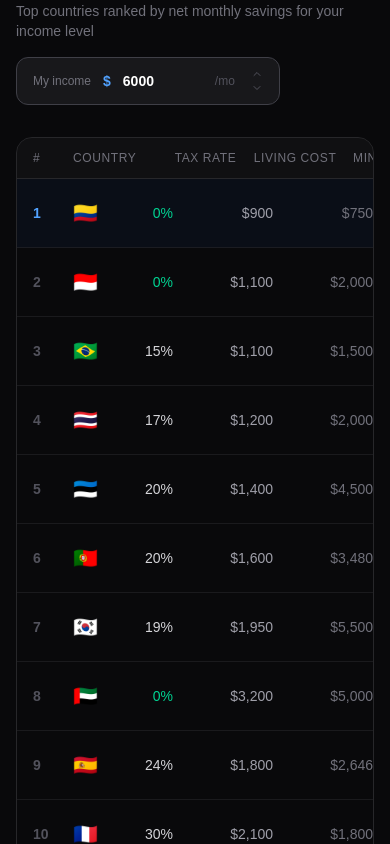
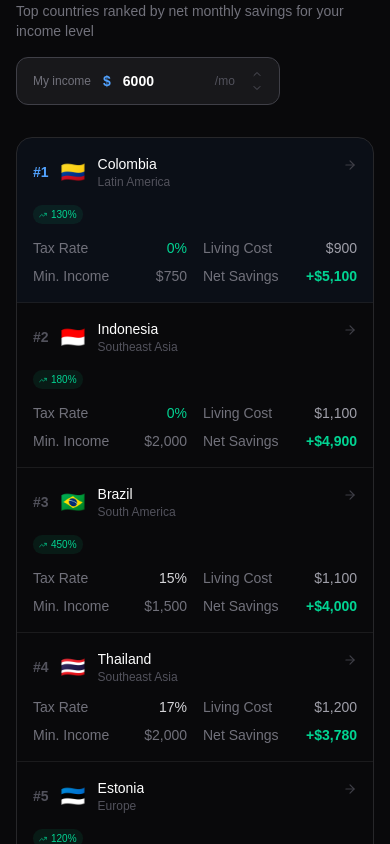
Before and after one commit to Florin169/Nomad-visa, a Next.js app: page / in a window 390 px wide. Shown: the part 1020-1864 px from the top of the page. Built offline with nearby package versions, Linux system fonts and the light colour scheme.

Commit message:
feat: improve mobile responsiveness with country cards

```diff
--- a/app/page.tsx
+++ b/app/page.tsx
@@ -36,8 +36,8 @@ function GlobalTaxIndex({ income, search }: { income: number; search: string })
 
   return (
     <div className="overflow-hidden rounded-2xl border border-zinc-800 bg-zinc-950">
-      {/* Table header - Semantic Header for Table */}
-      <div className="grid grid-cols-[40px_1fr_100px_100px_100px_120px] gap-0 px-4 sm:px-5 py-3 border-b border-zinc-800 bg-zinc-900/50 overflow-x-auto">
+      {/* Table header - desktop only */}
+      <div className="hidden sm:grid grid-cols-[40px_1fr_100px_100px_100px_120px] gap-0 px-5 py-3 border-b border-zinc-800 bg-zinc-900/50">
         {["#", "Country", "Tax Rate", "Living Cost", "Min. Income", "Net Savings/mo"].map(
           (h, i) => (
             <span
@@ -53,13 +53,13 @@ function GlobalTaxIndex({ income, search }: { income: number; search: string })
       </div>
 
       {/* Rows */}
-      <div className="divide-y divide-zinc-800/60 overflow-x-auto">
+      <div className="divide-y divide-zinc-800/60">
         {filtered.map(({ country, savings }, i) => {
           const isTop = i === 0 && !search;
           const qualifies = savings.qualifies;
           const positive = savings.monthlySavings > 0;
 
-          const originalRank = ranked.findIndex(r => r.country.id === country.id) + 1;
+          const originalRank = ranked.findIndex((r) => r.country.id === country.id) + 1;
 
           return (
             <motion.a
@@ -70,14 +70,102 @@ function GlobalTaxIndex({ income, search }: { income: number; search: string })
               transition={{ delay: i * 0.04, duration: 0.3 }}
               title={`View 2026 tax and visa details for ${country.name}`}
               className={`
-                grid grid-cols-[40px_1fr_100px_100px_100px_120px] gap-0 px-4 sm:px-5 py-4 items-center
-                hover:bg-zinc-900/60 transition-colors group cursor-pointer
+                block px-4 py-4 hover:bg-zinc-900/60 transition-colors group cursor-pointer
+                sm:grid sm:grid-cols-[40px_1fr_100px_100px_100px_120px] sm:gap-0 sm:px-5 sm:py-4 sm:items-center
                 ${isTop ? "bg-blue-500/5" : ""}
               `}
             >
+              {/* Mobile layout */}
+              <div className="sm:hidden space-y-3">
+                {/* Top row */}
+                <div className="flex items-start justify-between gap-3">
+                  <div className="flex items-center gap-3 min-w-0">
+                    <span
+                      className={`text-sm font-bold tabular-nums ${
+                        isTop ? "text-blue-400" : "text-zinc-600"
+                      }`}
+                    >
+                      #{originalRank}
+                    </span>
+
+                    <span className="text-xl" role="img" aria-label={`${country.name} flag`}>
+                      {country.flag}
+                    </span>
+
+                    <div className="min-w-0">
+                      <p className="text-sm font-medium text-white truncate">{country.name}</p>
+                      <p className="text-xs text-zinc-600 truncate">{country.region}</p>
+                    </div>
+                  </div>
+
+                  <ArrowRight
+                    size={14}
+                    className="mt-1 shrink-0 text-zinc-700 group-hover:text-zinc-500 transition-colors"
+                  />
+                </div>
+
+                {/* Trending */}
+                {country.trending && (
+                  <div>
+                    <span className="inline-flex items-center gap-1 text-[10px] text-emerald-400 bg-emerald-500/10 px-1.5 py-0.5 rounded-full whitespace-nowrap">
+                      <TrendingUp size={8} />
+                      {country.searchVelocity}%
+                    </span>
+                  </div>
+                )}
+
+                {/* Stats */}
+                <div className="grid grid-cols-2 gap-x-4 gap-y-2 text-sm">
+                  <div className="flex justify-between gap-2">
+                    <span className="text-zinc-500">Tax Rate</span>
+                    <span
+                      className={`font-medium tabular-nums ${
+                        country.taxRate === 0
+                          ? "text-emerald-400"
+                          : country.taxRate > 0.3
+                          ? "text-red-400"
+                          : "text-zinc-300"
+                      }`}
+                    >
+                      {(country.taxRate * 100).toFixed(0)}%
+                    </span>
+                  </div>
+
+                  <div className="flex justify-between gap-2">
+                    <span className="text-zinc-500">Living Cost</span>
+                    <span className="text-zinc-400 tabular-nums">{fmt(country.avgLivingCost)}</span>
+                  </div>
+
+                  <div className="flex justify-between gap-2">
+                    <span className="text-zinc-500">Min. Income</span>
+                    <span className="text-zinc-500 tabular-nums">{fmt(country.minIncome)}</span>
+                  </div>
+
+                  <div className="flex justify-between gap-2">
+                    <span className="text-zinc-500">Net Savings</span>
+                    {!qualifies ? (
+                      <span className="text-xs text-zinc-600 bg-zinc-800 px-2 py-1 rounded-lg">
+                        Below min.
+                      </span>
+                    ) : (
+                      <span
+                        className={`font-semibold tabular-nums ${
+                          positive ? "text-emerald-400" : "text-red-400"
+                        }`}
+                      >
+                        {positive ? "+" : ""}
+                        {fmt(savings.monthlySavings)}
+                      </span>
+                    )}
+                  </div>
+                </div>
+              </div>
+
+              {/* Desktop layout */}
+              <>
                 {/* Rank */}
                 <span
-                className={`text-sm font-bold tabular-nums ${
+                  className={`hidden sm:block text-sm font-bold tabular-nums ${
                     isTop ? "text-blue-400" : "text-zinc-600"
                   }`}
                 >
@@ -85,8 +173,10 @@ function GlobalTaxIndex({ income, search }: { income: number; search: string })
                 </span>
 
                 {/* Country */}
-              <div className="flex items-center gap-3 min-w-0">
-                <span className="text-xl" role="img" aria-label={`${country.name} flag`}>{country.flag}</span>
+                <div className="hidden sm:flex items-center gap-3 min-w-0">
+                  <span className="text-xl" role="img" aria-label={`${country.name} flag`}>
+                    {country.flag}
+                  </span>
                   <div className="min-w-0">
                     <p className="text-sm font-medium text-white truncate">{country.name}</p>
                     <p className="text-xs text-zinc-600 truncate">{country.region}</p>
@@ -101,7 +191,7 @@ function GlobalTaxIndex({ income, search }: { income: number; search: string })
 
                 {/* Tax Rate */}
                 <span
-                className={`text-sm text-right font-medium tabular-nums ${
+                  className={`hidden sm:block text-sm text-right font-medium tabular-nums ${
                     country.taxRate === 0
                       ? "text-emerald-400"
                       : country.taxRate > 0.3
@@ -113,17 +203,17 @@ function GlobalTaxIndex({ income, search }: { income: number; search: string })
                 </span>
 
                 {/* Living Cost */}
-              <span className="text-sm text-right text-zinc-400 tabular-nums">
+                <span className="hidden sm:block text-sm text-right text-zinc-400 tabular-nums">
                   {fmt(country.avgLivingCost)}
                 </span>
 
                 {/* Min Income */}
-              <span className="text-sm text-right text-zinc-500 tabular-nums">
+                <span className="hidden sm:block text-sm text-right text-zinc-500 tabular-nums">
                   {fmt(country.minIncome)}
                 </span>
 
                 {/* Net Savings */}
-              <div className="flex items-center justify-end gap-2">
+                <div className="hidden sm:flex items-center justify-end gap-2">
                   {!qualifies ? (
                     <span className="text-xs text-zinc-600 bg-zinc-800 px-2 py-1 rounded-lg">
                       Below min.
@@ -143,9 +233,11 @@ function GlobalTaxIndex({ income, search }: { income: number; search: string })
                     className="text-zinc-700 group-hover:text-zinc-500 transition-colors"
                   />
                 </div>
+              </>
             </motion.a>
           );
         })}
+
         {filtered.length === 0 && (
           <div className="py-12 text-center">
             <p className="text-zinc-500 text-sm">No countries matching "{search}"</p>
```
Lines whose indentation alone changed are shown as unchanged.
